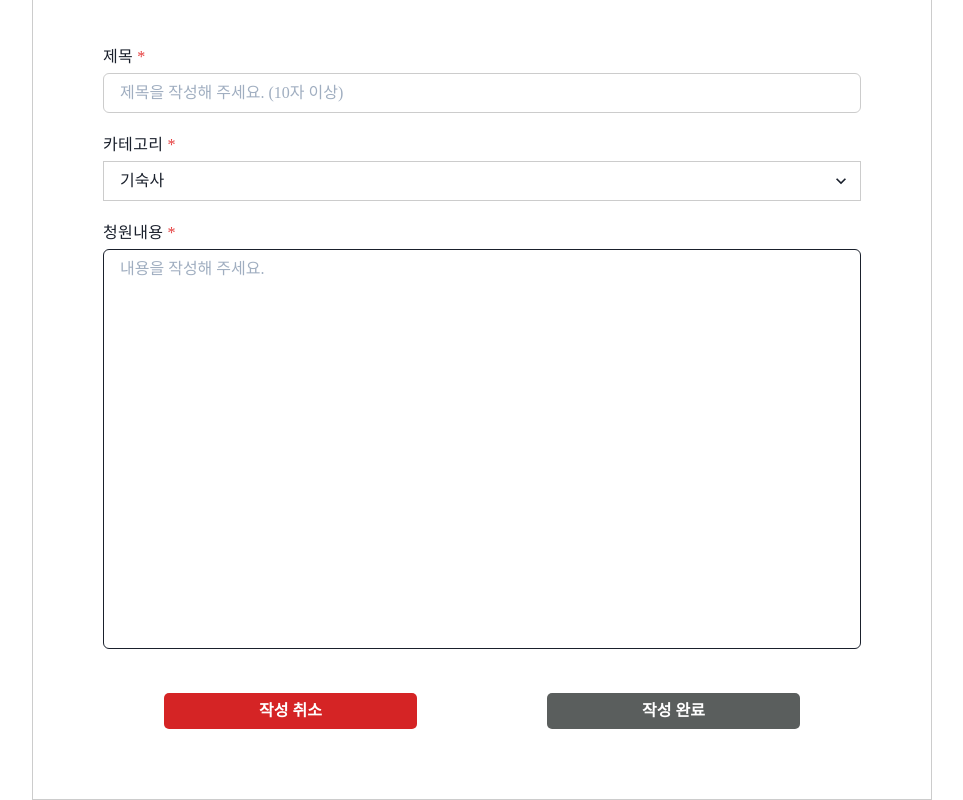
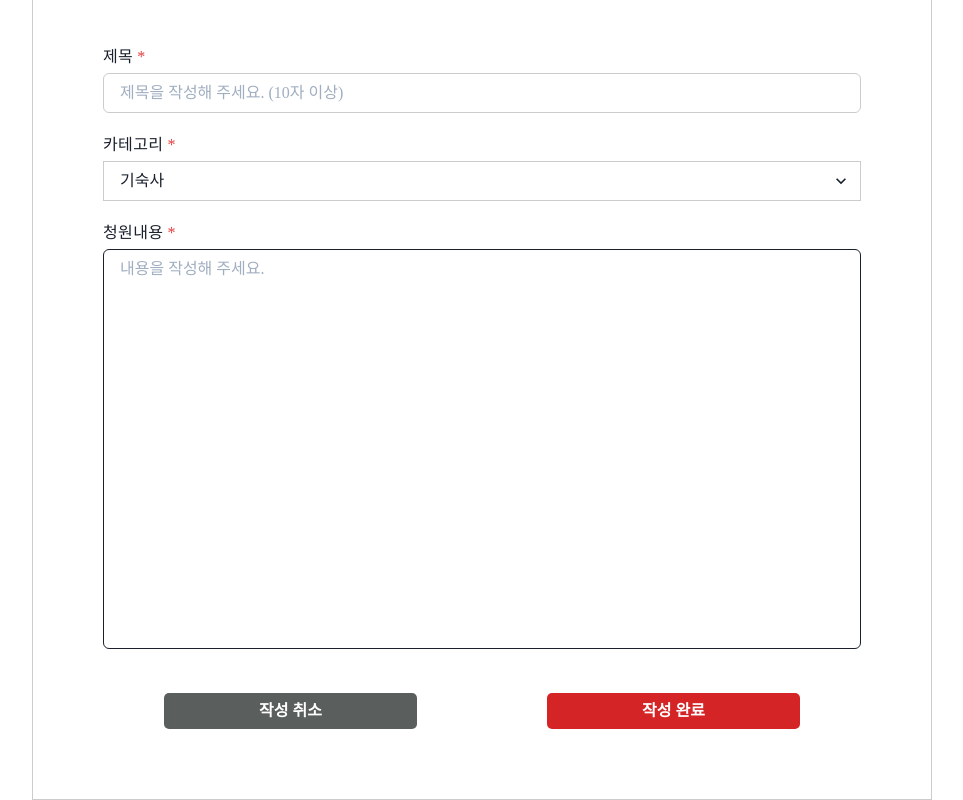
Before and after one commit to GIST-Petition-Site-Project/GIST-petition-web, a React (Create React App) app: page /write in a window 1280 px wide. Shown: the part 956-1756 px from the top of the page, without its empty margins (158-1121 px from the left). Built offline with nearby package versions, Linux system fonts and the light colour scheme; no server answers.

Commit message:
chore:버튼 ui 수정

```diff
--- a/src/components/PostEditor/PostEditor.tsx
+++ b/src/components/PostEditor/PostEditor.tsx
@@ -99,8 +99,8 @@ const PostEditor = () => {
           </FormControl>
 
           <ButtonGroup justifyContent="space-around">
-            <SubmitButton>작성 취소</SubmitButton>
-            <BackButton
+            <BackButton>작성 취소</BackButton>
+            <SubmitButton
               onClick={() => {
                 if (checkTitle(title)) {
                   alert('제목 길이가 너무 짧습니다. 10자 이상 입력해주세요.')
@@ -108,7 +108,7 @@ const PostEditor = () => {
               }}
             >
               작성 완료
-            </BackButton>
+            </SubmitButton>
           </ButtonGroup>
         </Stack>
       </Flex>
```
